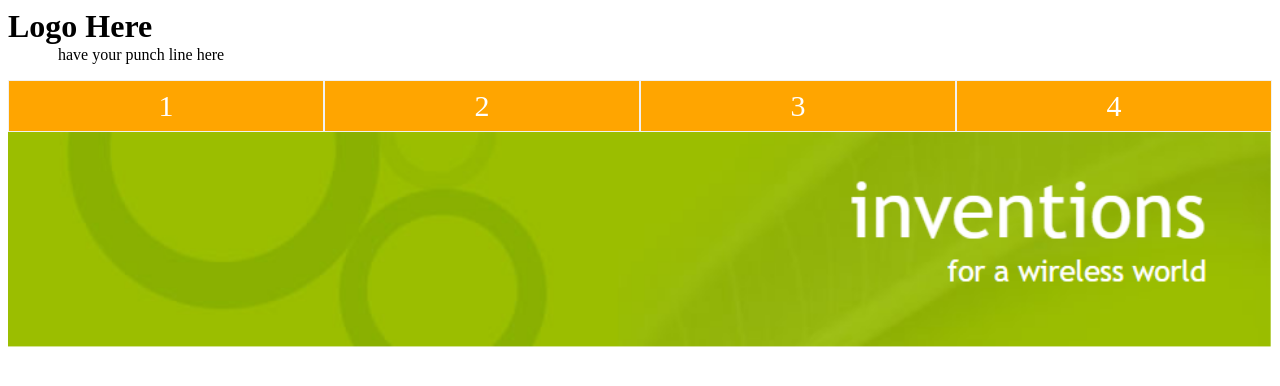
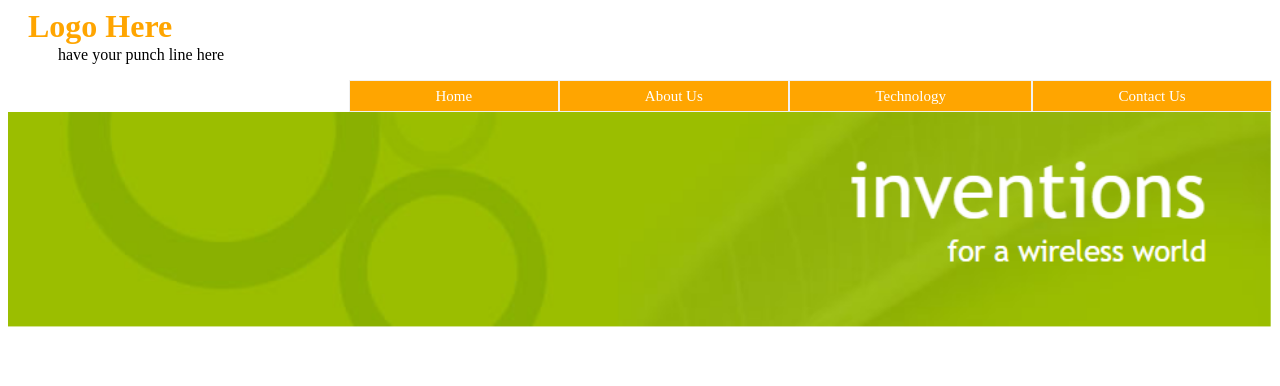
Before and after one commit to MG9797/imggg, a plain HTML site: page index.html in a window 1280 px wide. Drawn offline with Linux system fonts and the light colour scheme.

Commit message:
2 files modified

```diff
--- a/index.html
+++ b/index.html
@@ -7,8 +7,8 @@
      <style>
      .flex-container {
        display: flex;
-       justify-content: flex-end;
        background-color: #f1f1f1;
+       justify-content: right;
      }
 
      .menuItem {
@@ -22,8 +22,8 @@
        color: white;
        margin: 1px;
        text-align: center;
-       line-height: 50px;
-       font-size: 30px;
+       line-height: 30px;
+       font-size: 15px;
      }
 
      </style>
@@ -32,13 +32,16 @@
     <h1>Logo Here</h1>
     <p>  have your punch line here </p>
     <div class="flex-container" >
-      <div class="menuItem">1</div>
-      <div class="menuItem">2</div>
-      <div style="flex-grow: 4">3</div>
-      <div style="flex-grow: 4">4</div>
+      <div class="menuItem" style="background-color: white;margin: 0px"></div>
+      <div class="menuItem" style="background-color: white; margin: 0px"></div>
+      <div style="flex-grow: 4">Home</div>
+      <div style="flex-grow: 4">About Us</div>
+      <div style="flex-grow: 4">Technology</div>
+      <div style="flex-grow: 4">Contact Us</div>
     </div>
     <img src="https://cdn.jsdelivr.net/gh/MG9797/imggg@master/Capture.PNG" alt=" logo here" style="Width:100%" >
 
 
+
   </body>
 </html>
--- a/styles.css
+++ b/styles.css
@@ -4,3 +4,9 @@ p {
 p {
   margin-top:-20px;
 }
+h1 {
+  text-indent: 20;
+}
+h1 {
+  color: orange;
+}
```
